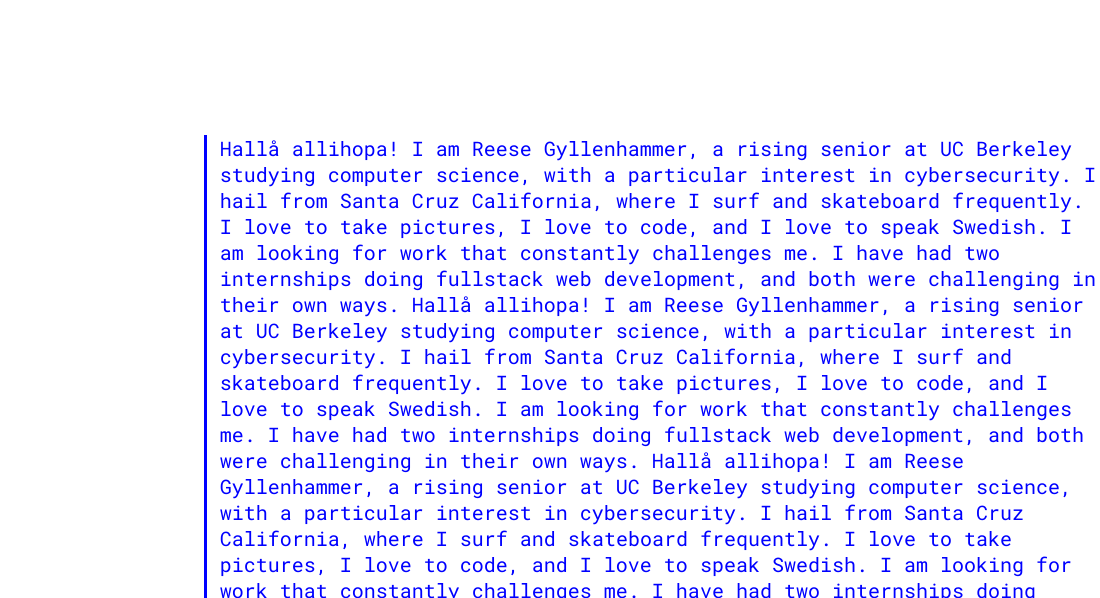
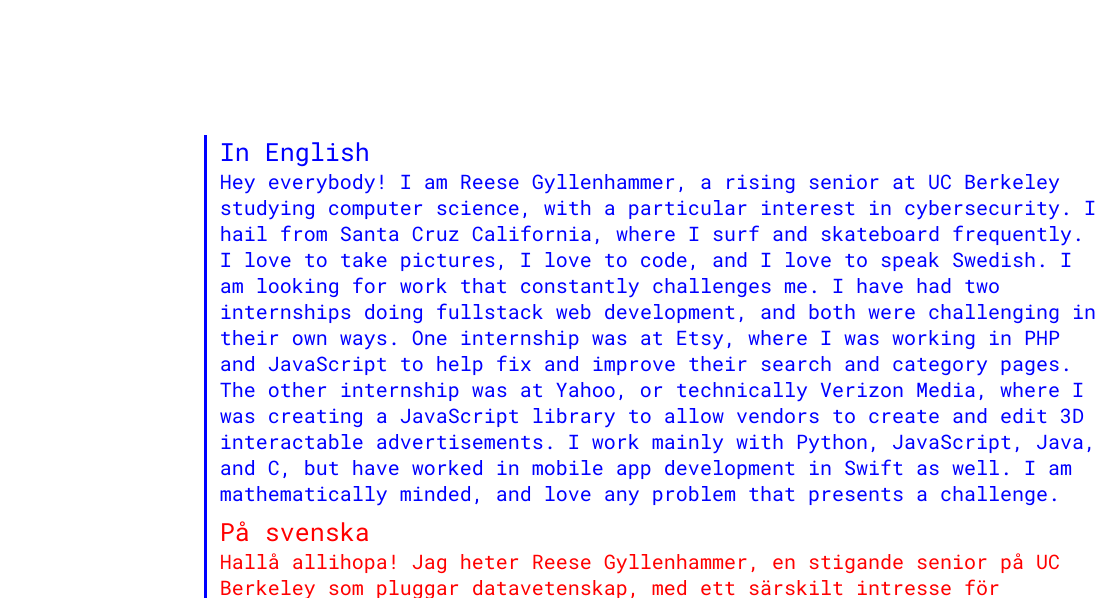
Before and after one commit to rgyllenhammer/rgyllenhammer.github.io, a plain HTML site: page reese.html in a window 1280 px wide. Shown: the top 598 px of the page, 180-1280 px from the left. Drawn offline with nearby package versions, Linux system fonts and the light colour scheme.

Commit message:
commit to push to main computer

```diff
--- a/reese.html
+++ b/reese.html
@@ -12,21 +12,27 @@
               <a href="https://rgyllenhammer.github.io"> <img id="logo-img" src="./static/images/rg-blue-full.png" onmouseover="hover(this);" onmouseout="unhover(this)"> </div> </a>
             </div>
           </div>
-      <div id="big-paragraph"> Hallå allihopa! I am Reese Gyllenhammer, a rising senior at UC Berkeley studying computer science, with a particular interest in cybersecurity.
-        I hail from Santa Cruz California, where I surf and skateboard frequently.
-        I love to take pictures, I love to code, and I love to speak Swedish. I am looking for work that constantly challenges me.
-        I have had two internships doing fullstack web development, and both were challenging in their own ways. Hallå allihopa! I am Reese Gyllenhammer, a rising senior at UC Berkeley studying computer science, with a particular interest in cybersecurity.
-        I hail from Santa Cruz California, where I surf and skateboard frequently.
-        I love to take pictures, I love to code, and I love to speak Swedish. I am looking for work that constantly challenges me.
-        I have had two internships doing fullstack web development, and both were challenging in their own ways.
-        Hallå allihopa! I am Reese Gyllenhammer, a rising senior at UC Berkeley studying computer science, with a particular interest in cybersecurity.
-        I hail from Santa Cruz California, where I surf and skateboard frequently.
-        I love to take pictures, I love to code, and I love to speak Swedish. I am looking for work that constantly challenges me.
-        I have had two internships doing fullstack web development, and both were challenging in their own ways.
-        Hallå allihopa! I am Reese Gyllenhammer, a rising senior at UC Berkeley studying computer science, with a particular interest in cybersecurity.
-        I hail from Santa Cruz California, where I surf and skateboard frequently.
-        I love to take pictures, I love to code, and I love to speak Swedish. I am looking for work that constantly challenges me.
-        I have had two internships doing fullstack web development, and both were challenging in their own ways. </div>
+      <div id="big-paragraph">
+
+        <div id="paragraph-header" class="blue"> In English</div>
+        <div id="paragraph-content" class="blue"> Hey everybody! I am Reese Gyllenhammer, a rising senior at UC Berkeley studying computer science, with a particular interest in cybersecurity.
+          I hail from Santa Cruz California, where I surf and skateboard frequently.
+          I love to take pictures, I love to code, and I love to speak Swedish. I am looking for work that constantly challenges me.
+          I have had two internships doing fullstack web development, and both were challenging in their own ways. One internship was at Etsy, where I was working in PHP and JavaScript to help fix and improve their search and category pages.
+          The other internship was at Yahoo, or technically Verizon Media, where I was creating a JavaScript library to allow vendors to create and edit 3D interactable advertisements.
+          I work mainly with Python, JavaScript, Java, and C, but have worked in mobile app development in Swift as well.
+          I am mathematically minded, and love any problem that presents a challenge. </div>
+
+          <div id="paragraph-header" class="red"> På svenska</div>
+          <div id="paragraph-content" class="red"> Hallå allihopa! Jag heter Reese Gyllenhammer, en stigande senior på UC Berkeley som pluggar datavetenskap, med ett särskilt intresse för cybersäkerhet.
+            Jag kommer från Santa Cruz Kalifornien, där jag surfar och skateboard ofta.
+            Jag älskar att ta bilder, jag älskar att koda och jag älskar att tala svenska. Jag letar efter arbete som ständigt utmanar mig.
+            Jag har haft två praktikplatser som utför fullstack webbutveckling, och båda var utmanande på sina egna sätt. En praktik var på Etsy, där jag arbetade i PHP och JavaScript för att fixa och förbättra deras sök- och kategorisidor.
+            Den andra praktikplatsen var på Yahoo, eller tekniskt Verizon Media, där jag skapade ett JavaScript-bibliotek för att tillåta leverantörer att skapa och redigera interaktiva 3D-annonser.
+            Jag arbetar främst med Python, JavaScript, Java och C, men har också arbetat med mobilapputveckling i Swift också.
+            Jag är matematiskt inriktad och älskar alla problem som utgör en utmaning. </div>
+
+         </div>
     </div>
     <script>
         function hover(element){
--- a/static/css/main.css
+++ b/static/css/main.css
@@ -62,3 +62,18 @@
   color: white;
   background-color: blue;
 }
+#paragraph-header {
+  font-size: 25px;
+}
+
+#paragraph-content {
+  margin-bottom: 1%;
+}
+
+.blue{
+  color: blue;
+}
+
+.red {
+  color: red;
+}
```
